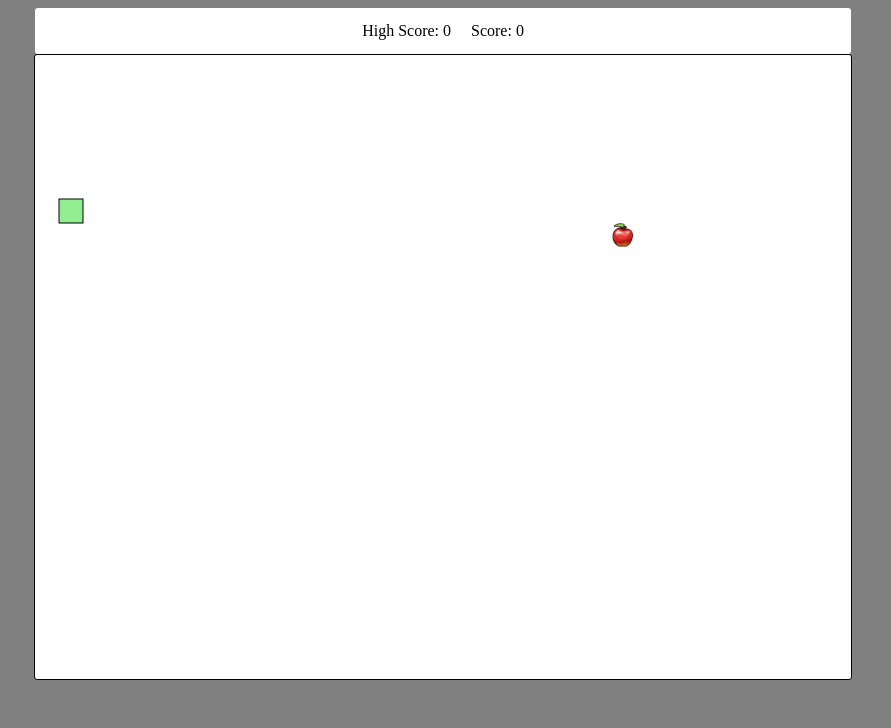
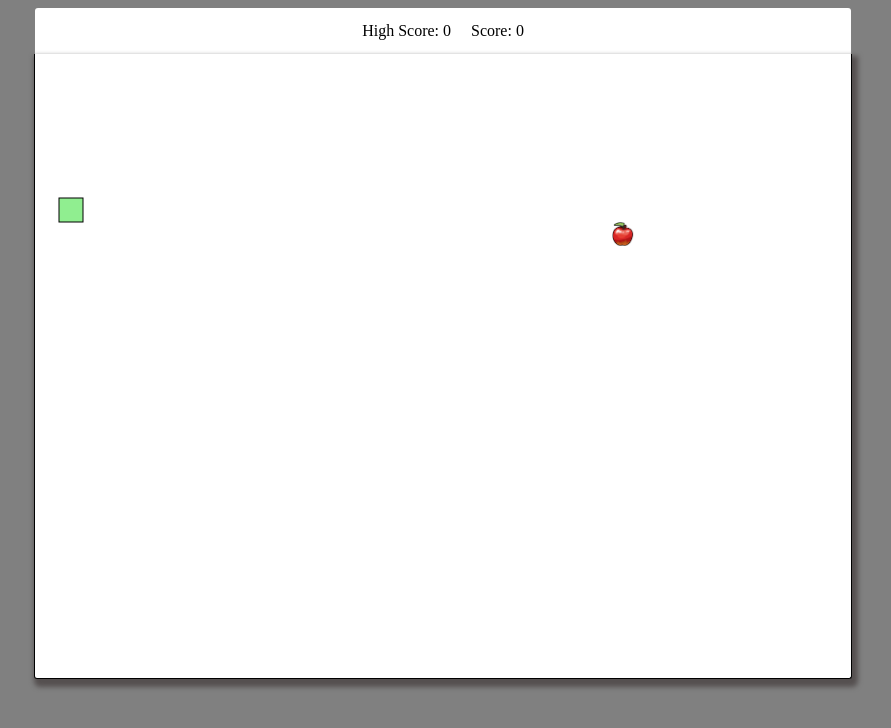
Before and after one commit to jlhs1001/Super-Snake, a website: page index.html in a window 1280 px wide. Shown: the whole page, without its empty margins (197-1088 px from the left). Drawn offline with Linux system fonts and the light colour scheme.

Commit message:
add box shadow for canvas

```diff
--- a/css/main.css
+++ b/css/main.css
@@ -19,9 +19,13 @@ body {
 }
 
 #canvas {
-    border: solid 1px;
+    border-left: solid 1px;
+    border-right: solid 1px;
+    border-top: 0;
+    border-bottom: solid 1px;
     background-color: white;
-    border-radius: 3px;
+    border-radius: 0 0 3px 3px;
+    box-shadow: 3px 5px 5px 3px rgb(85, 80, 80);
 }
 
 #snake {
@@ -68,13 +72,10 @@ body {
     padding-top: 14px;
     margin-left: auto;
     margin-right: auto;
-    border-radius: 3px;
-    /*position: absolute;*/
+    border-radius: 3px 3px 0 0;
     color: black;
     background-color: white;
     width: 816px;
     height: 32px;
-    /*height: 50px;*/
-    /*left: 50%;*/
-    /*transform: translateY(-50%);*/
+
 }
```
Also changed, not shown: index.html (+2 -0 lines).
